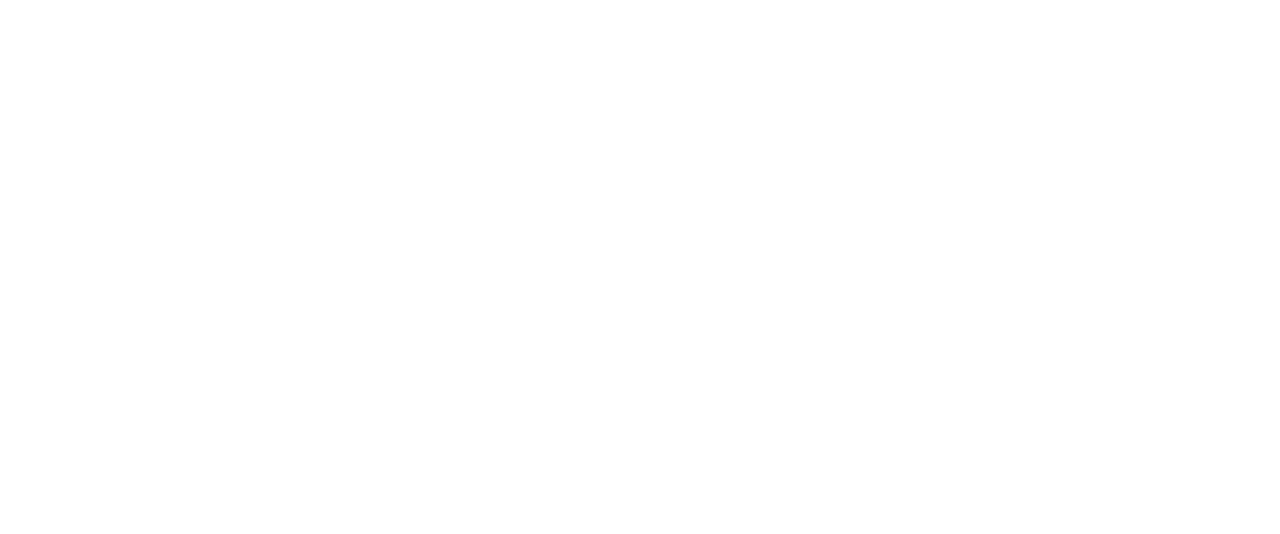
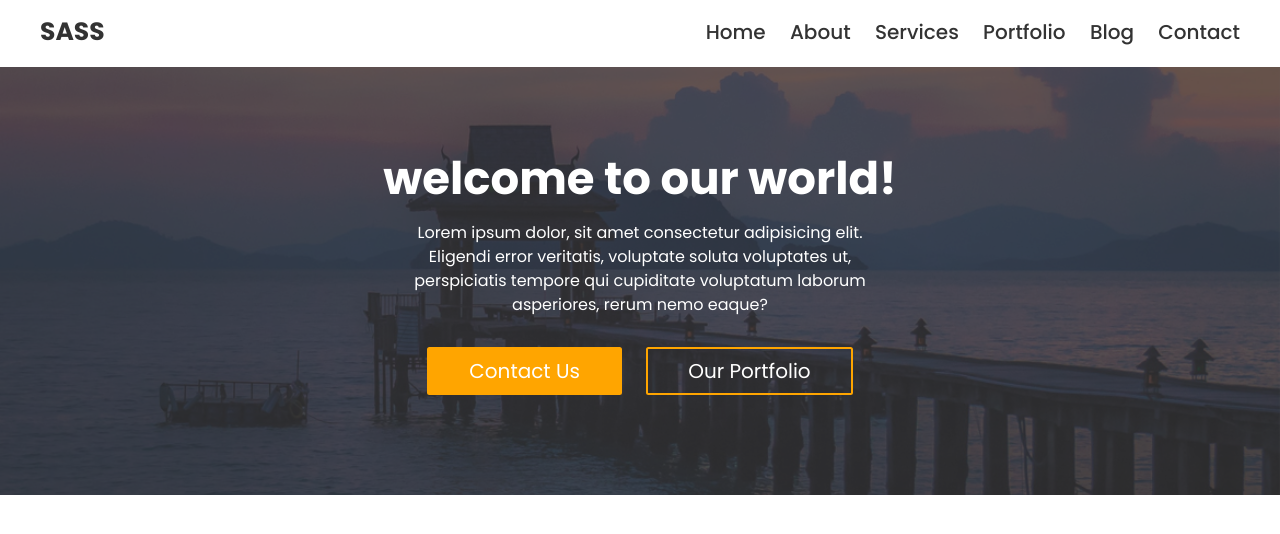
Before and after one commit to ArsArifurRahman/Project-using-SASS, a plain HTML site: page Project/index.html in a window 1280 px wide. Drawn offline with Linux system fonts and the light colour scheme.

Commit message:
Header and Banner

```diff
--- a/Project/assets/css/base/_color.scss
+++ b/Project/assets/css/base/_color.scss
@@ -3,4 +3,4 @@ $white: #ffffff;
 $black: #333333;
 
 // Theme Color
-$primaryColor: #ffa500;
+$primaryColor: orange;
--- a/Project/assets/css/base/_common.scss
+++ b/Project/assets/css/base/_common.scss
@@ -4,14 +4,10 @@
 	box-sizing: border-box;
 }
 
-.main {
-	width: 1200px;
-	margin: 0 auto;
-}
-
 a {
 	text-decoration: none;
 	color: $black;
+	transition: 0.25s;
 }
 
 img {
@@ -21,6 +17,64 @@ img {
 
 ul {
 	list-style: none;
+}
+
+.main {
+	width: 1200px;
+	margin: 0 auto;
+}
+
+.fix::before,
+.fix::after {
+	content: '';
+	clear: both;
+	display: table;
+}
+
+.bg {
+	background-position: center;
+	background-size: cover;
+	position: relative;
+	z-index: 2;
+
+	&::before {
+		content: '';
+		position: absolute;
+		width: 100%;
+		height: 100%;
+		left: 0;
+		top: 0;
+		background-color: $black;
+		opacity: 0.75;
+		z-index: -1;
+	}
+}
+
+.btn {
+	border: 2px solid $primaryColor;
+	padding: 10px 40px;
+	font-size: 20px;
+	display: inline-block;
+	border-radius: 2.5px;
+	color: $white;
+	text-transform: capitalize;
+
+	&.box-btn {
+		background-color: $primaryColor;
+		transition: 0.25s;
+
+		&:hover {
+			background-color: transparent;
+		}
+	}
+
+	&.border-btn {
+		transition: 0.25s;
+
+		&:hover {
+			background-color: $primaryColor;
+		}
+	}
 }
 
 // Margin & Padding
@@ -43,6 +97,7 @@ ul {
 }
 
 $alignList: left, right, center, justify;
+
 @each $i in $alignList {
 	.text-#{$i} {
 		text-align: $i;
--- a/Project/assets/css/layouts/_banner.scss
+++ b/Project/assets/css/layouts/_banner.scss
@@ -0,0 +1,20 @@
+.banner-area {
+	background-image: url('/assets/images/banner.jpg');
+}
+
+.banner-content {
+	color: $white;
+
+	h2 {
+		font-size: 45px;
+	}
+
+	p {
+		max-width: 500px;
+		margin: 30px auto;
+	}
+
+	a {
+		margin: 0 10px;
+	}
+}
--- a/Project/assets/css/layouts/_header.scss
+++ b/Project/assets/css/layouts/_header.scss
@@ -0,0 +1,41 @@
+.header-area {
+	padding: 20px 0;
+	display: flex;
+	align-items: center;
+	justify-content: space-between;
+
+	.logo {
+		float: left;
+		width: 250px;
+
+		a {
+			text-transform: uppercase;
+			font-weight: 700;
+			font-size: 25px;
+		}
+	}
+
+	.menu {
+		float: right;
+		width: 950px;
+
+		ul {
+			text-align: right;
+
+			li {
+				display: inline-block;
+
+				a {
+					margin-left: 20px;
+					font-size: 20px;
+					font-weight: 500;
+					text-transform: capitalize;
+
+					&:hover {
+						color: $primaryColor;
+					}
+				}
+			}
+		}
+	}
+}
--- a/Project/index.html
+++ b/Project/index.html
@@ -9,7 +9,38 @@
     </head>
 
     <body>
+        <header class="header-area">
+            <div class="main">
+                <div class="header fix">
+                    <div class="logo">
+                        <a href="#">sass</a>
+                    </div>
+                    <div class="menu">
+                        <ul>
+                            <li><a href="#">home</a></li>
+                            <li><a href="#">about</a></li>
+                            <li><a href="#">services</a></li>
+                            <li><a href="#">portfolio</a></li>
+                            <li><a href="#">blog</a></li>
+                            <li><a href="#">contact</a></li>
+                        </ul>
+                    </div>
+                </div>
+            </div>
+        </header>
 
+        <section class="banner-area bg pt-100 pb-100">
+            <div class="main">
+                <div class="banner-content text-center">
+                    <h2>welcome to our world!</h2>
+                    <p>Lorem ipsum dolor, sit amet consectetur adipisicing elit. Eligendi error veritatis, voluptate
+                        soluta voluptates ut, perspiciatis tempore qui cupiditate voluptatum laborum asperiores, rerum
+                        nemo eaque?</p>
+                    <a href="#" class="btn box-btn">contact us</a>
+                    <a href="#" class="btn border-btn">our portfolio</a>
+                </div>
+            </div>
+        </section>
     </body>
 
 </html>
```
Also changed, not shown: Project/assets/css/style.css, 1 other file.
